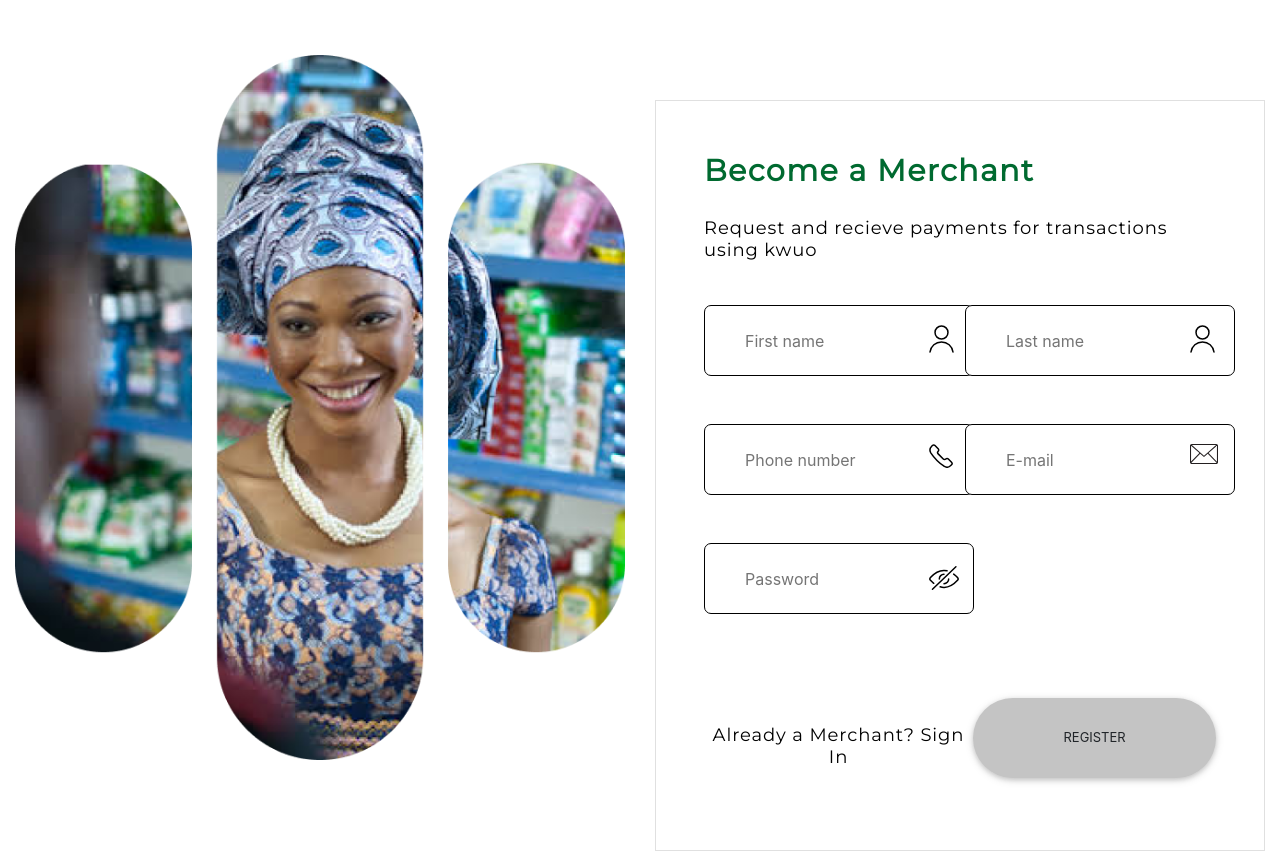
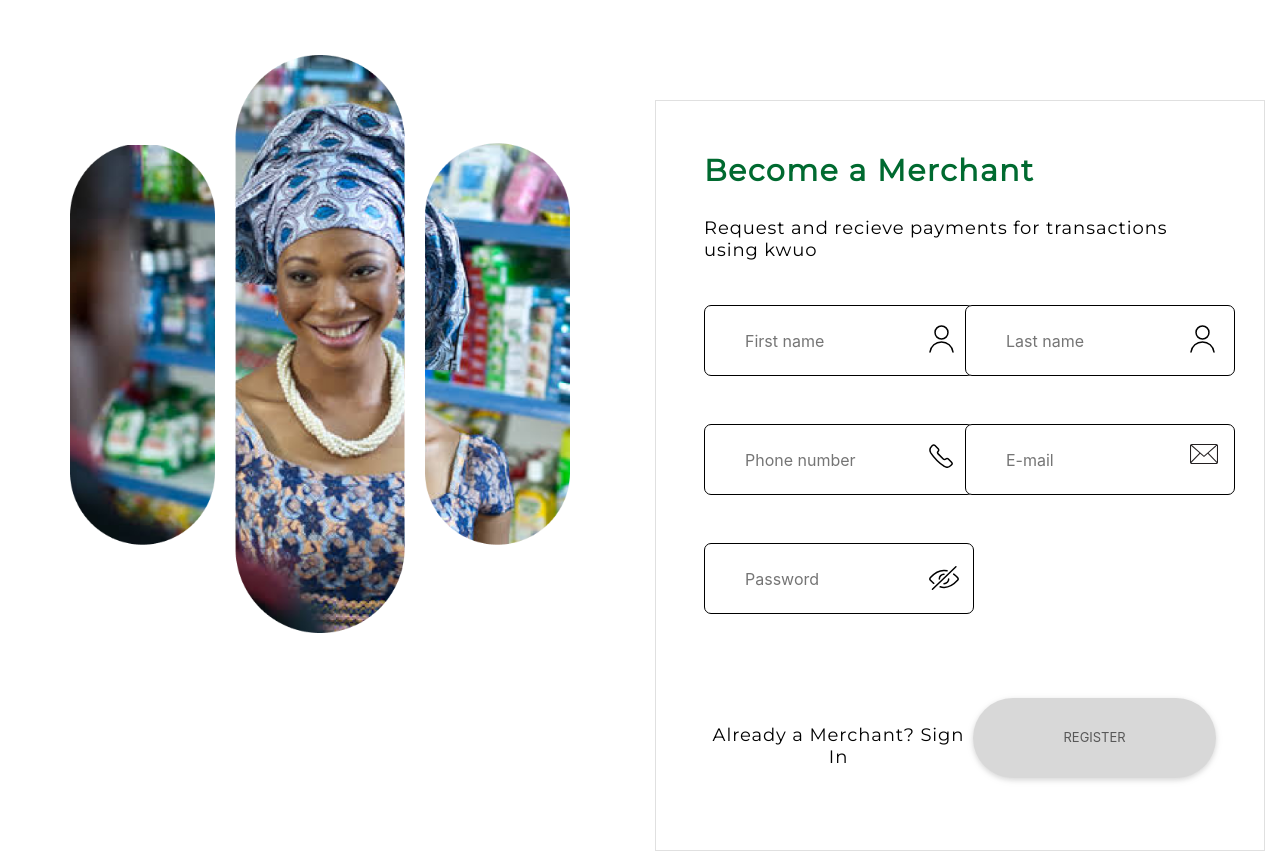
Before and after one commit to talk2coded/kwuo-merchant-app, a React (Create React App) app: page /register in a window 1280 px wide. Built offline with nearby package versions, Linux system fonts and the light colour scheme.

Commit message:
finished up signup page

```diff
--- a/src/components/form-image/form-image.css
+++ b/src/components/form-image/form-image.css
@@ -1,4 +1,5 @@
 .img-1{
 left: 0px;
 margin-top: 55px;
+width: 500px;
 }
--- a/src/components/register-form/register-form.component.jsx
+++ b/src/components/register-form/register-form.component.jsx
@@ -9,6 +9,7 @@ class RegisterForm extends React.Component{
                 firstname: "",
                 lastname: "",
                 phoneno: "",
+                email: "",
                 password: "",
             }
         }
@@ -19,7 +20,7 @@ class RegisterForm extends React.Component{
             this.setState({ firstname: evt.target.value });
             let value = evt.target.value;
             let fname=document.getElementById('fname');
-            let svg=document.getElementById('svg1');var alph= /^[a-zA-Z]+$/;
+            let svg=document.getElementById('svg1');
             var alph = /^[a-zA-Z]+$/;
 
             if( value.match(alph)){
@@ -72,11 +73,71 @@ class RegisterForm extends React.Component{
 
         };
 
+        handleEmailChange = evt => {
+            this.setState({ email: evt.target.value});
+            let value = evt.target.value;
+            let email =document.getElementById('email');
+            let svg =document.getElementById('svg4');
+            let re = /^(([^<>()\[\]\.,;:\s@\"]+(\.[^<>()\[\]\.,;:\s@\"]+)*)|(\".+\"))@(([^<>()[\]\.,;:\s@\"]+\.)+[^<>()[\]\.,;:\s@\"]{2,})$/i;
+            if( value.match(re)){
+                email.style.border = '2px solid #006A30';
+                svg.style.stroke = '#006a30';
+            }else{
+                email.style.border = '2px solid #FF3A44';
+                svg.style.stroke = '#ff3a44';
+            }
+
+        };
+
+         handlePasswordChange = evt => {
+        this.setState({ password: evt.target.value });
+        let value = evt.target.value;
+        let password=document.getElementById('password');
+        let svg=document.getElementById('svg5');
+
+        if(value.length < 6 ){
+            password.style.border = '2px solid #ff3a44';
+             svg.style.stroke = '#ff3a44';
+
+             }else if(value.length >= 6){
+             password.style.border = '2px solid #006A30';
+             svg.style.stroke = '#006a30';
+
+                };
+      };
+
+       canBeSubmitted() {
+        const { phoneno, password, firstname, lastname, email } = this.state;
+        let alph = /^[a-zA-Z]+$/;
+         let re = /^(([^<>()\[\]\.,;:\s@\"]+(\.[^<>()\[\]\.,;:\s@\"]+)*)|(\".+\"))@(([^<>()[\]\.,;:\s@\"]+\.)+[^<>()[\]\.,;:\s@\"]{2,})$/i;
+
+        return (
+          phoneno.length === 11 &&
+          password.length > 5 &&
+          ( firstname.match(alph)) &&
+          ( lastname.match(alph)) &&
+          ( email.match(re))
+
+            );
+      }
+
+      handleSubmit = (evt) => {
+
+        if (!this.canBeSubmitted()) {
+          evt.preventDefault();
+          return;
+        }
+        // actual submit logic...
+      };
+
     render(){
+
+        const isEnabled = this.canBeSubmitted();
         return(
+
   <div className="reg-form">
 
-        <form className="text-center border border-light p-5" action="#!">
+        <form className="text-center border border-light p-5" onSubmit={this.handleSubmit}>
 
         <div className="form-group">
         <p className="h4 mb-4 reg-header">Become a Merchant</p>
@@ -113,7 +174,7 @@ class RegisterForm extends React.Component{
             </div>
             <div className="svg col-xl-6 col-md-6 position-relative">
 
-            <input type="email" id="email" className="input-reg mb-4 input-reg" placeholder="E-mail"/>
+            <input type="email" id="email" className="input-reg mb-4 input-reg" placeholder="E-mail" required="required" value={this.state.email} onChange={this.handleEmailChange}/>
             <svg width="28" height="20" viewBox="0 0 28 20" fill="none" xmlns="http://www.w3.org/2000/svg">
             <path id="svg4" d="M26.2248 3.46898e-10H1.77524C1.30442 3.46899e-10 0.852877 0.19134 0.519955 0.531928C0.187033 0.872516 0 1.33445 0 1.81612V18.1839C0 18.6655 0.187033 19.1275 0.519955 19.4681C0.852877 19.8087 1.30442 20 1.77524 20H26.2248C26.6956 20 27.1471 19.8087 27.48 19.4681C27.813 19.1275 28 18.6655 28 18.1839V1.80477C27.9971 1.32507 27.8087 0.866046 27.4761 0.527909C27.1435 0.189772 26.6937 -9.36897e-06 26.2248 3.46898e-10ZM26.9415 1.81612V17.6731L18.5646 9.09194L26.9371 1.73439C26.9393 1.7639 26.9415 1.78434 26.9415 1.80477V1.81612ZM1.05848 17.6095V1.80477C1.05848 1.79115 1.05848 1.7798 1.05848 1.76617L9.38659 9.08059L1.05848 17.6095ZM1.88397 1.07378H26.0872L13.9867 11.6981L1.88397 1.07378ZM1.77524 18.9035C1.63821 18.9046 1.5039 18.8643 1.38913 18.7877L10.1943 9.78207L13.645 12.8127C13.7402 12.896 13.8614 12.9418 13.9867 12.9418C14.112 12.9418 14.2332 12.896 14.3284 12.8127L17.7657 9.79342L26.5776 18.8082C26.4702 18.8712 26.3485 18.904 26.2248 18.9035H1.77524Z" fill="#231F20"/>
             </svg>
@@ -122,13 +183,13 @@ class RegisterForm extends React.Component{
 
         <div className="form-row mb-4">
         <div className="svg col-xl-7 position-relative">
-        <input type="password" id="password" className="input-reg" placeholder="Password" aria-describedby="defaultRegisterFormPasswordHelpBlock"/>
+        <input type="password" id="password" className="input-reg" placeholder="Password" aria-describedby="defaultRegisterFormPasswordHelpBlock" required="required" value={this.state.password} onChange={this.handlePasswordChange}/>
         <svg width="30" height="30" viewBox="0 0 30 30" fill="none" xmlns="http://www.w3.org/2000/svg">
         <path id="svg5" d="M3.47754 26.25L26.915 3.75" stroke="black" stroke-width="1.5" stroke-linecap="round" stroke-linejoin="round"/>
-        <path id="svg6" d="M11.2036 23.815C12.4326 24.1962 13.7131 24.3851 14.9999 24.375C20.1249 24.46 25.3224 20.8575 28.5299 17.3275C29.2431 16.5376 29.2431 15.3361 28.5299 14.5462C27.3682 13.2708 26.0809 12.1158 24.6874 11.0987" stroke="black" stroke-width="1.5" stroke-linecap="round" stroke-linejoin="round"/>
-        <path id="svg7" d="M18.0162 7.8525C17.0296 7.60839 16.0162 7.48996 14.9999 7.5C9.95994 7.4175 4.74994 10.94 1.47244 14.545C0.759187 15.3349 0.759187 16.5364 1.47244 17.3263C2.46522 18.4174 3.55005 19.4211 4.71494 20.3263" stroke="black" stroke-width="1.5" stroke-linecap="round" stroke-linejoin="round"/>
-        <path id="svg8" d="M10.311 15.9375C10.311 14.6941 10.8051 13.5016 11.6844 12.6225C12.5638 11.7434 13.7564 11.2497 14.9998 11.25" stroke="black" stroke-width="1.5" stroke-linecap="round" stroke-linejoin="round"/>
-        <path id="svg9" d="M19.6863 15.9362V15.9362C19.6866 17.1795 19.193 18.3719 18.3142 19.2512C17.4354 20.1305 16.2432 20.6247 15 20.625" stroke="black" stroke-width="1.5" stroke-linecap="round" stroke-linejoin="round"/>
+        <path id="svg5" d="M11.2036 23.815C12.4326 24.1962 13.7131 24.3851 14.9999 24.375C20.1249 24.46 25.3224 20.8575 28.5299 17.3275C29.2431 16.5376 29.2431 15.3361 28.5299 14.5462C27.3682 13.2708 26.0809 12.1158 24.6874 11.0987" stroke="black" stroke-width="1.5" stroke-linecap="round" stroke-linejoin="round"/>
+        <path id="svg5" d="M18.0162 7.8525C17.0296 7.60839 16.0162 7.48996 14.9999 7.5C9.95994 7.4175 4.74994 10.94 1.47244 14.545C0.759187 15.3349 0.759187 16.5364 1.47244 17.3263C2.46522 18.4174 3.55005 19.4211 4.71494 20.3263" stroke="black" stroke-width="1.5" stroke-linecap="round" stroke-linejoin="round"/>
+        <path id="svg5" d="M10.311 15.9375C10.311 14.6941 10.8051 13.5016 11.6844 12.6225C12.5638 11.7434 13.7564 11.2497 14.9998 11.25" stroke="black" stroke-width="1.5" stroke-linecap="round" stroke-linejoin="round"/>
+        <path id="svg5" d="M19.6863 15.9362V15.9362C19.6866 17.1795 19.193 18.3719 18.3142 19.2512C17.4354 20.1305 16.2432 20.6247 15 20.625" stroke="black" stroke-width="1.5" stroke-linecap="round" stroke-linejoin="round"/>
         </svg>
 
 
@@ -138,7 +199,7 @@ class RegisterForm extends React.Component{
     </div>
 
     <div className="d-flex justify-content-left buttons">
-    <a href="" className="register">Already a Merchant? Sign In</a> <button className=" reg-btn btn  btn-block my-4" type="submit" id="submit" >Register</button>
+    <a href="" className="register">Already a Merchant? Sign In</a> <button className=" reg-btn btn  btn-block my-4" type="submit" id="submit" disabled={!isEnabled} >Register</button>
     </div>
 
         </form>
--- a/src/components/register-form/register-form.css
+++ b/src/components/register-form/register-form.css
@@ -81,6 +81,16 @@ text-align: left;
     border-radius: 50px;
     margin-left: 20px;
   }
+
+  button.reg-btn:enabled{
+  background-color: #000000;
+  color: #ffffff;
+}
+
+button.reg-btn:disabled{
+  background-color:  #C4C4C4;
+  color: #000000;
+}
 @media (max-width: 768px){
 
     div.reg-form{
```
